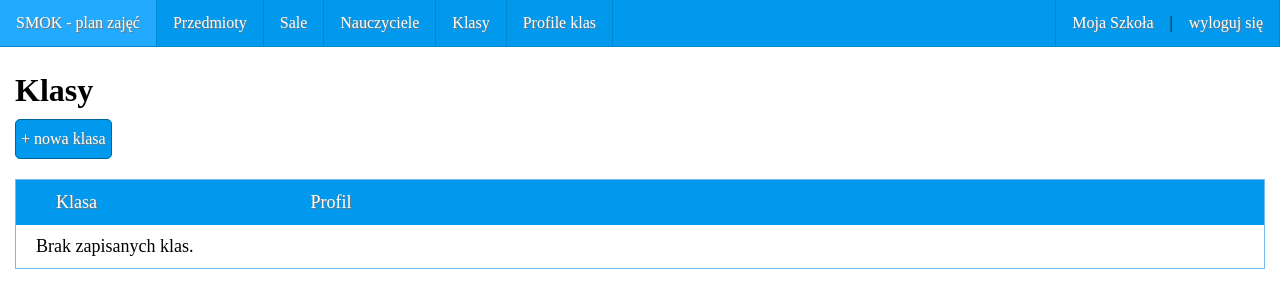
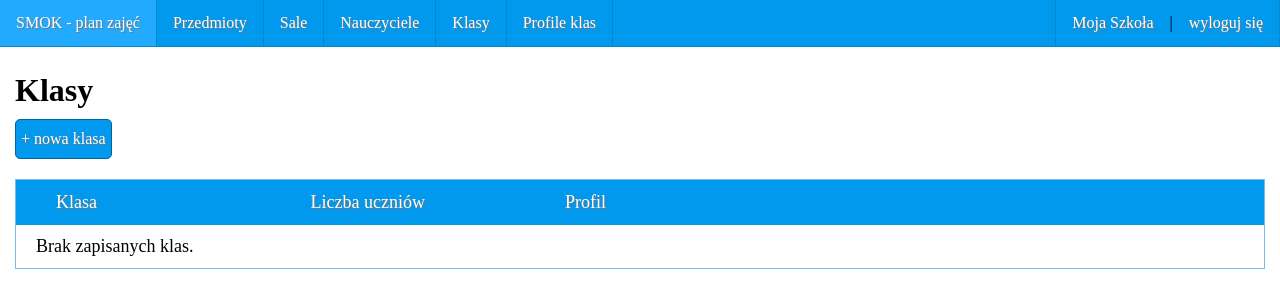
Before and after one commit to szatkus/smok, a Django app: page /groups/ in a window 1280 px wide. Shown: the top 308 px of the page. Run offline with Django 3.2, Linux system fonts and the light colour scheme; the visitor is signed in with stand-in values (Sample User, id 1); data that the repository does not hold is empty; parts of the project's set-up code (start-up, migrations or seed data) failed here and were passed over; some web fonts are replaced.

Commit message:
TSMOK-77: Dodana liczba uczniow w klasie

```diff
--- a/groups/forms.py
+++ b/groups/forms.py
@@ -6,4 +6,4 @@ class GroupForm(forms.ModelForm):
 
     class Meta:
         model = Group
-        fields = ('name', 'group_profile')
+        fields = ('name', 'group_profile', 'number_of_students',)
--- a/groups/models.py
+++ b/groups/models.py
@@ -11,6 +11,7 @@ class Group(models.Model):
     name = models.CharField(max_length=200, verbose_name="Klasa")
     #group_profile = models.CharField(max_length=200, blank=True, default='')
     group_profile = models.ForeignKey(Class_profile, verbose_name="Profil", on_delete=models.SET_NULL, blank=True, null=True)
+    number_of_students = models.PositiveIntegerField(blank=True, null=True, default=0)
     school = models.ForeignKey(School, on_delete=models.CASCADE, verbose_name="Szkoła", blank=True, null=True, default=None)
 
     def __str__(self):
--- a/groups/static/js/groups.js
+++ b/groups/static/js/groups.js
@@ -13,7 +13,10 @@ function edit_item(id){
                 $('.groupName').text(val.value);
             } else if (val.name == "group_profile") {
                 $(".inner").append('<div class="form-group" id="formE'+i+'"></div>');
-                $("#formE"+i).append('<label for="id_roup_profile">Profil:</label>').append(val);
+                $("#formE"+i).append('<label for="id_group_profile">Profil:</label>').append(val);
+            }  else if (val.name == "number_of_students") {
+                $(".inner").append('<div class="form-group" id="formE'+i+'"></div>');
+                $("#formE"+i).append('<label for="id_studentsnumber">L. uczniów:</label>').append(val);
             } else {
                 $(".inner").append(val);
             }
@@ -58,6 +61,9 @@ $(document).ready(function() {
                 } else if (val.name == "group_profile") {
                     $(".inner").append('<div class="form-group" id="form'+i+'"></div>');
                     $("#form"+i).append('<label for="id_group_profile">Profil:</label>').append(val);
+                }  else if (val.name == "number_of_students") {
+                    $(".inner").append('<div class="form-group" id="formE'+i+'"></div>');
+                    $("#formE"+i).append('<label for="id_studentsnumber">L. uczniów:</label>').append(val);
                 } else {
                     $(".inner").append(val);
                 }
@@ -72,9 +78,9 @@ $(document).ready(function() {
             var newGroup = jQuery.parseJSON(data)[0];
             if(newGroup.hasOwnProperty('fields')){
                 if (newGroup.fields.group_profile === null) {
-                    var newLi = $('<li id ="'+newGroup.pk+'"><span id ="resource-name-'+newGroup.pk+'" class="row-content">' +newGroup.fields.name +'</span><span id="profile-container-'+newGroup.pk+'"><span class="row-content"><p>brak</p></span></span><span class="edit" onclick="edit_item('+newGroup.pk+');">&#x1f589;</span><span id ="resource-delete-'+newGroup.pk+'" class="close" onclick="delete_item('+newGroup.pk+', \''+newGroup.fields.name+'\');">&#x232b;</span></li>').hide();
+                    var newLi = $('<li id ="'+newGroup.pk+'"><span id ="resource-name-'+newGroup.pk+'" class="row-content">' +newGroup.fields.name +'</span><span class="row-content"> <span id="resource-studentsnumber-'+newGroup.pk+'" class="list-element">' +newGroup.fields.number_of_students +'</span> </span><span id="profile-container-'+newGroup.pk+'"><span class="row-content"><p>brak</p></span></span><span class="edit" onclick="edit_item('+newGroup.pk+');">&#x1f589;</span><span id ="resource-delete-'+newGroup.pk+'" class="close" onclick="delete_item('+newGroup.pk+', \''+newGroup.fields.name+'\');">&#x232b;</span></li>').hide();
                 } else {
-                    var newLi = $('<li id ="'+newGroup.pk+'"><span id ="resource-name-'+newGroup.pk+'" class="row-content">' +newGroup.fields.name +'</span><span id="profile-container-'+newGroup.pk+'"><a class="no-format" id="a-resource-profile-'+newGroup.pk+'" href="/profiles/'+newGroup.fields.group_profile+'/"><span class="row-content" id="resource-profile-'+newGroup.pk+'">'+newGroup.group_profile_name+'</span></span></a><span class="edit" onclick="edit_item('+newGroup.pk+');">&#x1f589;</span><span id ="resource-delete-'+newGroup.pk+'" class="close" onclick="delete_item('+newGroup.pk+', \''+newGroup.fields.name+'\');">&#x232b;</span></li>').hide();
+                    var newLi = $('<li id ="'+newGroup.pk+'"><span id ="resource-name-'+newGroup.pk+'" class="row-content">' +newGroup.fields.name +'</span><span class="row-content"> <span id="resource-studentsnumber-'+newGroup.pk+'" class="list-element">' +newGroup.fields.number_of_students +'</span> </span><span id="profile-container-'+newGroup.pk+'"><a class="no-format" id="a-resource-profile-'+newGroup.pk+'" href="/profiles/'+newGroup.fields.group_profile+'/"><span class="row-content" id="resource-profile-'+newGroup.pk+'">'+newGroup.group_profile_name+'</span></span></a><span class="edit" onclick="edit_item('+newGroup.pk+');">&#x1f589;</span><span id ="resource-delete-'+newGroup.pk+'" class="close" onclick="delete_item('+newGroup.pk+', \''+newGroup.fields.name+'\');">&#x232b;</span></li>').hide();
                 }
                 //TODO: sort() nie dziala, nowe elementy sa dodawane na koncu ul#list
                 $("#list").add(newLi.fadeIn(800)).sort(asc_sort).appendTo('#list');
@@ -103,6 +109,7 @@ $(document).ready(function() {
             } else {
                 var newGroup = jQuery.parseJSON(data)[0];
                 $('span#resource-name-'+newGroup.pk).text(newGroup.fields.name);
+                $('span#resource-studentsnumber-'+newGroup.pk).text(newGroup.fields.number_of_students);
                 if ($('span#profile-container-'+newGroup.pk).children().has("span").length && newGroup.fields.group_profile !== null) {
                     $('a#a-resource-profile-'+newGroup.pk).attr("href", '/profiles/'+ newGroup.fields.group_profile +'/');
                     $('span#resource-profile-'+newGroup.pk).text(newGroup.group_profile_name);
--- a/groups/templates/groups/groups.html
+++ b/groups/templates/groups/groups.html
@@ -22,21 +22,23 @@
 
 {% block list-header-definition %}
 <span class="row-content">Klasa</span>
+<span class="row-content">Liczba uczniów</span>
 <span class="row-content">Profil</span>
 {% endblock %}
 
 {% block model-definition %}
 <li id="{{ model.id }}">
-    <span class="row-content" id="resource-name-{{ model.id }}" class="list-element">{{ model.name }}</span>
-    <span id="profile-container-{{ model.id }}">
+    <span class="row-content"> <span id="resource-name-{{ model.id }}" class="list-element">{{ model.name }}</span> </span>
+    <span class="row-content"> <span id="resource-studentsnumber-{{ model.id }}" class="list-element">{{ model.number_of_students }}</span> </span>
+    <span class="row-content"> <span id="profile-container-{{ model.id }}" class="list-element">
         {% if model.group_profile %}
             <a class="no-format" id="a-resource-profile-{{ model.id }}" href="{% url 'classProfiles:profile' model.group_profile.id %}">
-                <span class="row-content" id="resource-profile-{{ model.id }}">{{ model.group_profile }}</span>
+                <span id="resource-profile-{{ model.id }}">{{ model.group_profile }}</span>
             </a>
         {% else %}
             <span class="row-content"><p>brak</p></span>
         {% endif %}
-    </span>
+    </span></span>
     <span class="edit" onClick="edit_item({{ model.id }});">&#x1f589;</span>
     <span id="resource-delete-{{ model.id }}" class="close" onClick="delete_item({{ model.id }}, '{{ model.name }}');">&#x232b;</span>
 </li>
```
Also changed, not shown: groups/fixtures/testdata.json (+6 -3 lines).
